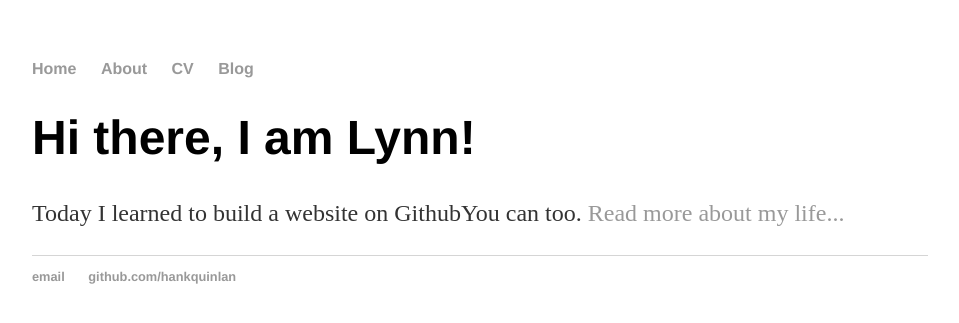
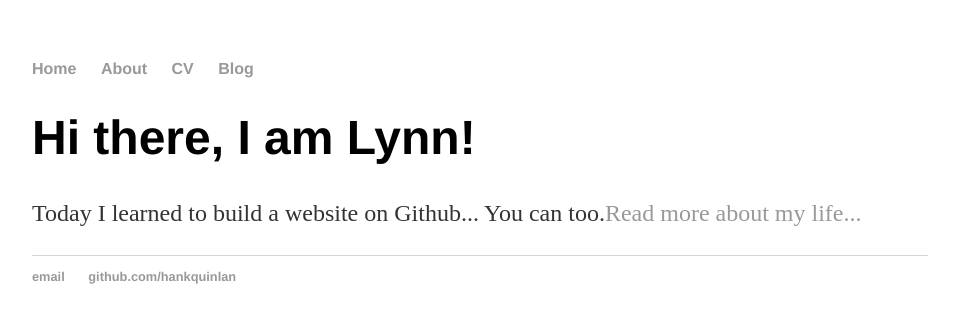
Before and after one commit to aineomugisha/aineomugisha.github.io, a Jekyll site: the page built from index.html, in a window 1280 px wide. Shown: the top 323 px of the page, without its empty margins (160-1119 px from the left). Built offline with Jekyll 4.4.1, drawn with Linux system fonts in a browser that asks for light colours.

Commit message:
Update index.html

```diff
--- a/index.html
+++ b/index.html
@@ -4,5 +4,5 @@ title: Welcome to Aineomugisha's Blog
 ---
 <div class="blurb">
 	<h1>Hi there, I am Lynn!</h1>
-	<p>Today I learned to build a website on Github</em>You can too. <a href="/about">Read more about my life...</a></p>
+	<p>Today I learned to build a website on Github... </em> You can too.<a href="/about">Read more about my life...</a></p>
 </div><!-- /.blurb -->
```
